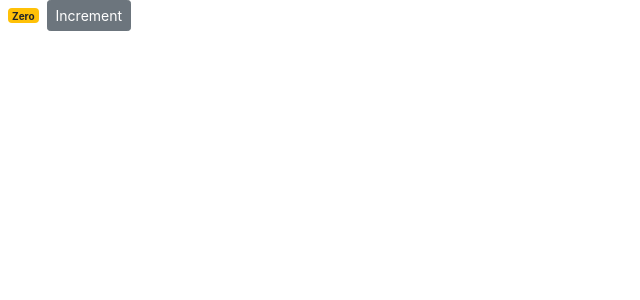
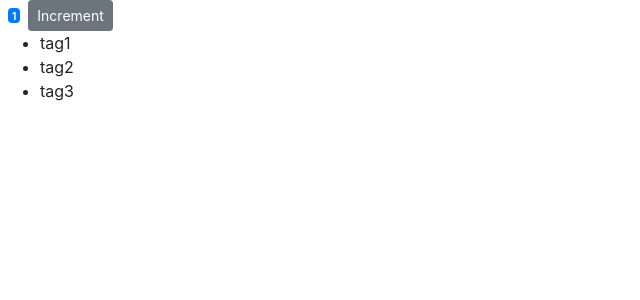
Before and after one commit to shreyamkela/ReactJS_Crash_Course_Mosh, a React (Create React App) app in the folder counter-app/: page / in a window 1280 px wide. Shown: the top 300 px of the page, without its empty margins (0-640 px from the left). Built offline with nearby package versions, Linux system fonts and the light colour scheme.

Commit message:
passing list items to JSX

```diff
--- a/counter-app/src/components/counter.jsx
+++ b/counter-app/src/components/counter.jsx
@@ -2,8 +2,9 @@
 
 class Counter extends Component {
   state = {
-    count: 0,
-    imageURL: "https://picsum.photos/200" // generate random image and pass into jsx
+    count: 1,
+    imageURL: "https://picsum.photos/200", // generate random image and pass into jsx
+    tags: ["tag1", "tag2", "tag3"]
   };
 
   styles = {
@@ -51,6 +52,12 @@
           {this.formatCount()}
         </span>
         <button className="btn btn-secondary btn-sm"> Increment </button>
+        <ul>
+          {this.state.tags.map(tag => (
+            <li key={tag}> {tag} </li>
+          ))}
+        </ul>
+        {/*This is how we comment in JSX, i.e multiline comment within curly braces. Now here we have eto include the tags list. We do this by using the unordered list tag. Then inside that we need to render each list item. We dont have loops in JSX, like in angular but we have the map function that we can use inside JSX to list all the elements inside an object. indie the map function we use an arrow function to list each item using li tag. Rach list item needs to have a unique id for React to be able to function properly (because if the list ids are same then react doesnt know how to track individual item changes inside the list), and for that we save the value of tage as the key itself, for the li tag */}
       </div>
     );
   }
```
